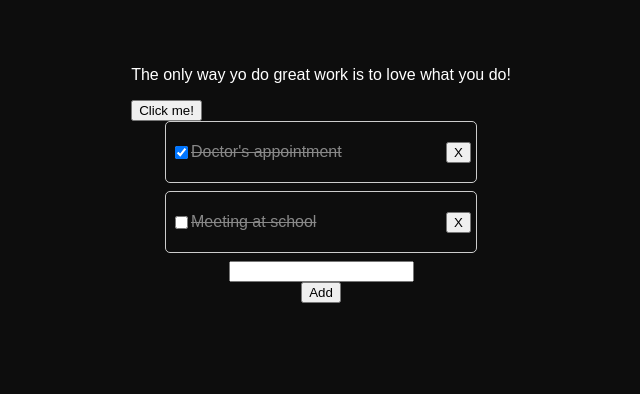
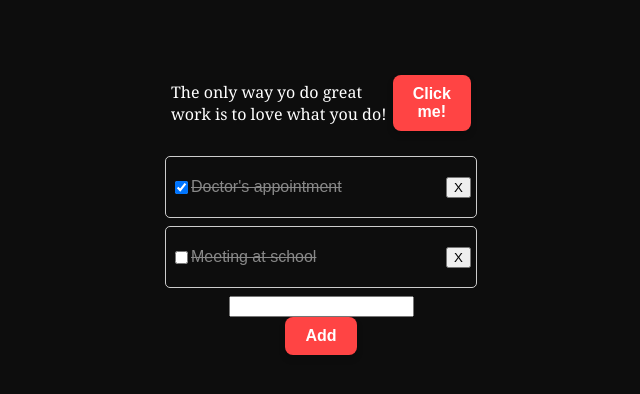
Before and after one commit to AlfaLex505/my-todo-app, a React (Create React App) app: page / in a window 1280 px wide. Shown: the top 394 px of the page, without its empty margins (319-959 px from the left). Built offline with nearby package versions, Linux system fonts and the light colour scheme.

Commit message:
Change the design rules for the click me and add buttons

```diff
--- a/src/App.css
+++ b/src/App.css
@@ -35,3 +35,27 @@ body {
   background-color: red;
   color: white;
 }
+.summary {
+  display: flex;
+  align-items: center;
+  width: 300px;
+  padding: 15px;
+  font-family: Georgia, 'Times New Roman', Times, serif;
+}
+.add-buttons {
+  background-color: #ff4444;
+  color: white;
+  font-size: 1rem;
+  font-weight: bold;
+  border: none;
+  border-radius: 8px;
+  padding: 10px 20px;
+  cursor: pointer;
+  transition: all 0.3s ease;
+box-shadow: 0 4px 6px rgba(0, 0, 0, 0.2);
+}
+.add-buttons:hover {
+  background-color: #ff6666;
+  transform: translateY(-2px);
+  box-shadow: 0 6px 10px rgba(0, 0, 0, 0.3);
+}
--- a/src/components/TodoHeader.jsx
+++ b/src/components/TodoHeader.jsx
@@ -17,7 +17,7 @@ const TodoHeader = () => {
     return (
         <div className="summary">
             <p>{phrase}</p>
-            <button onClick={() => handleChange(messages.indexOf(phrase))}>
+            <button className="add-buttons" onClick={() => handleChange(messages.indexOf(phrase))}>
                 Click me!
             </button>
         </div>
--- a/src/components/TodoList.jsx
+++ b/src/components/TodoList.jsx
@@ -65,7 +65,7 @@ const TodoList = () => {
                 value={text}
                 onChange={e => setText(e.target.value)}
             />
-            <button onClick={() => addTask(text)}>Add</button>
+            <button className="add-buttons" onClick={() => addTask(text)}>Add</button>
         </div>
     );
 
```
